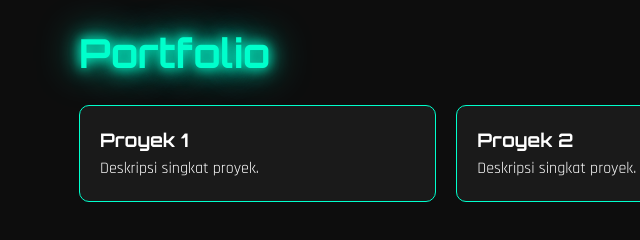
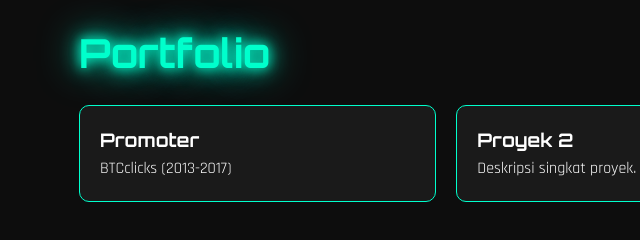
Before and after one commit to 0xmeaLone/Cyberpunk, a plain HTML site: page index.html in a window 1280 px wide. Shown: the part 780-1020 px from the top of the page, 5-645 px from the left. Drawn offline with Linux system fonts and the light colour scheme.

Commit message:
Update index.html

```diff
--- a/index.html
+++ b/index.html
@@ -42,8 +42,8 @@
       <h2 class="neon-text">Portfolio</h2>
       <div class="grid">
         <div class="card">
-          <h3>Proyek 1</h3>
-          <p>Deskripsi singkat proyek.</p>
+          <h3>Promoter</h3>
+          <p>BTCclicks (2013-2017)</p>
         </div>
         <div class="card">
           <h3>Proyek 2</h3>
```
